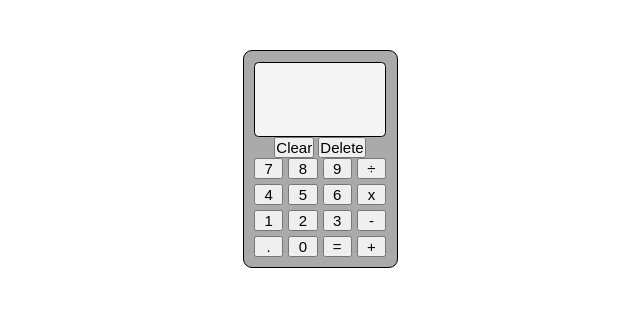
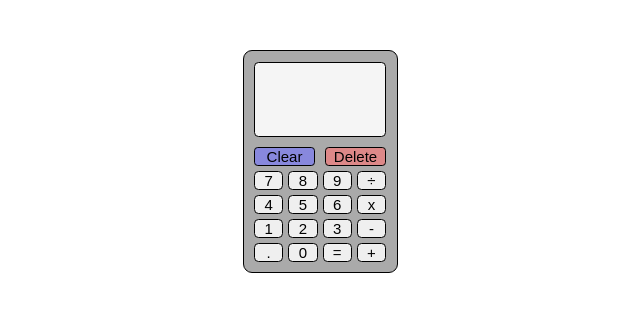
Before and after one commit to HJaen/js-calculator, a plain HTML site: page index.html in a window 1280 px wide. Shown: the whole page, without its empty margins (320-960 px from the left). Drawn offline with Linux system fonts and the light colour scheme.

Commit message:
Fix button styling

```diff
--- a/style.css
+++ b/style.css
@@ -57,28 +57,28 @@ body {
     font-size: 25px;
 }
 
-.util-btns ul {
+.util-btns {
     display: flex;
     margin: 10px 0 5px 0;
     justify-content: space-evenly;
 }
 
-.util-btns ul li {
+.util-btns button {
     border: 1px solid #000;
     width: 100%;
     border-radius: 0.25rem;
 }
 
-.util-btns ul li:first-child {
+.util-btns button:first-child {
     background-color: #88d;;
     margin-right: 10px;
 }
 
-.util-btns ul li:last-child{
+.util-btns button:last-child{
     background-color: #d88;
 }
 
-.numpad .grid li {
+.numpad.grid button {
     border: 1px solid #000;
     border-radius: 0.3rem;
 }
```
